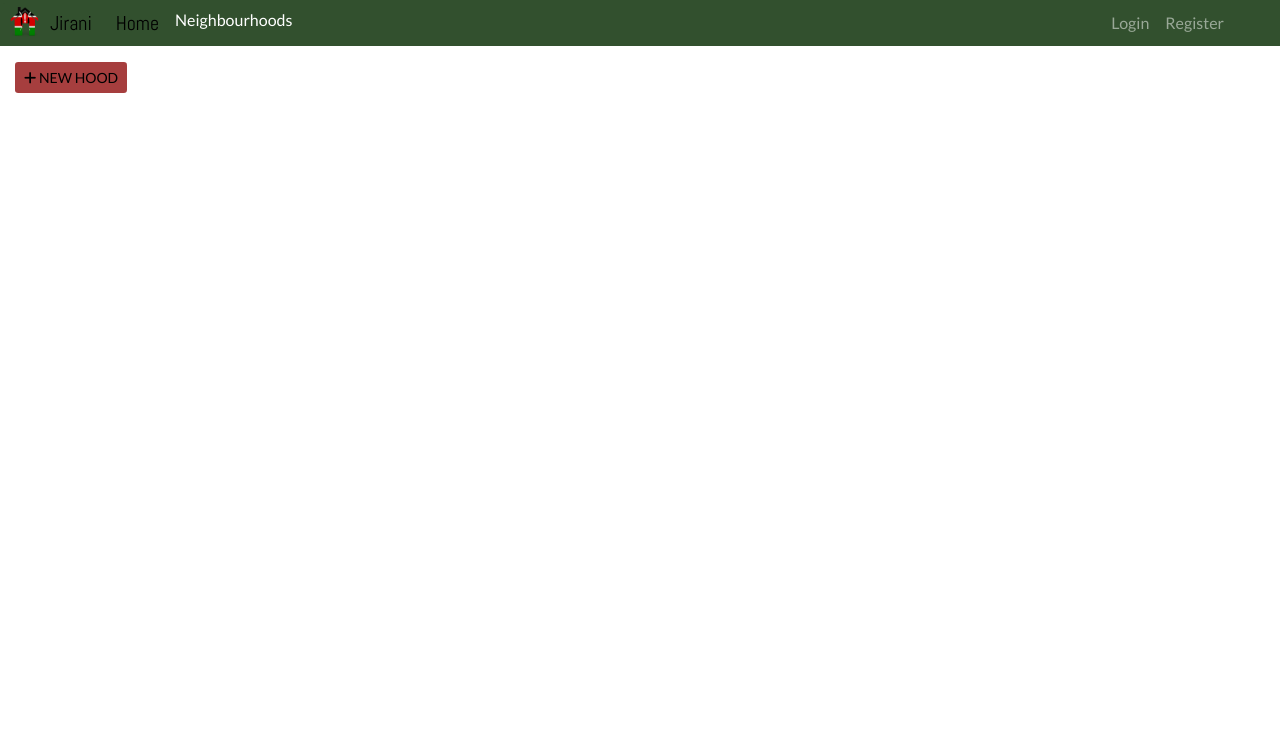
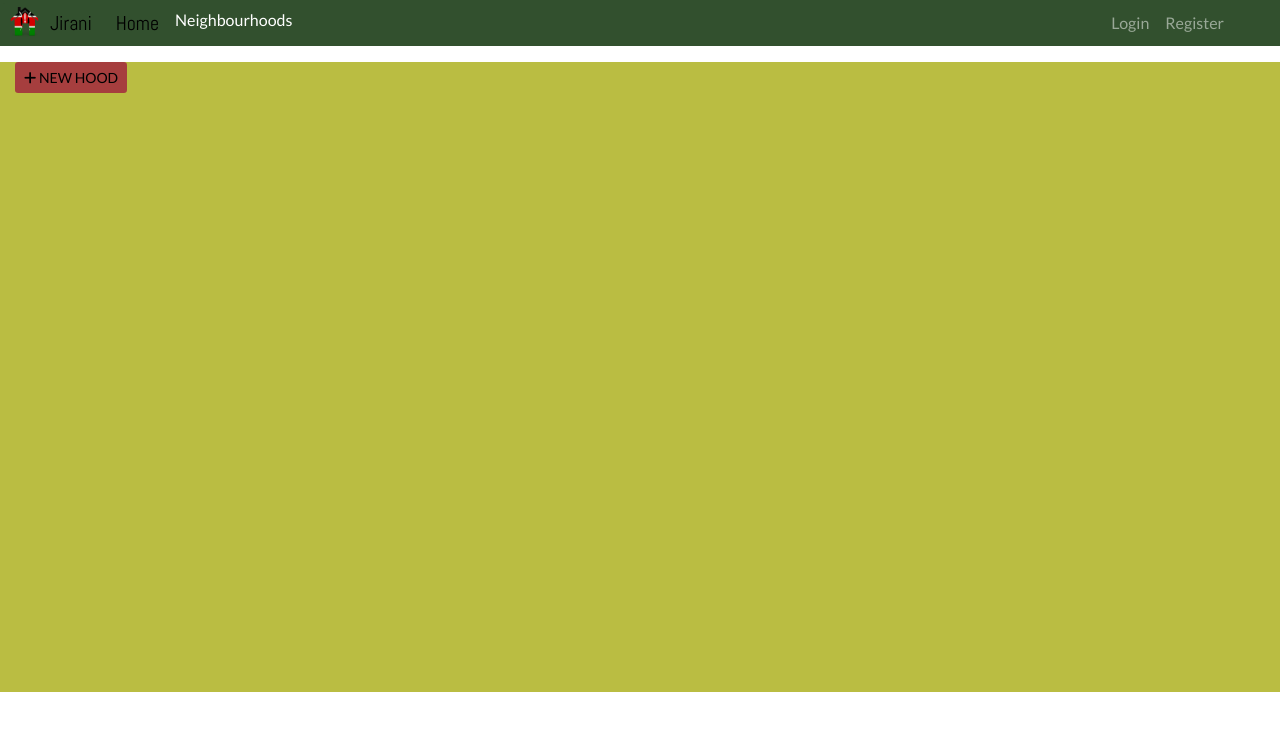
Before and after one commit to Wambui-123/NeighbourHood, a Django app: template neighbour/templates/all-neighbour/hoods.html in a window 1280 px wide. Shown: the top 731 px of the page. Run offline with Django 3.2, Linux system fonts and the light colour scheme; the template is opened without the code that fills it, so the values that code supplies are empty; some libraries are stand-ins or nearby versions; some web fonts are replaced.

Commit message:
styling templates

```diff
--- a/neighbour/static/css/style.css
+++ b/neighbour/static/css/style.css
@@ -37,6 +37,13 @@ body{
     background-size: 100% 100%;
     background-repeat: no-repeat;
     color: white;
+}
+
+#hoodsb{
+    background-color: #BABD42;
+    height: 630px;
+    background-size: 100% 100%;
+    background-repeat: no-repeat;
 }
 .sign{
     background-image: url(/static/photos/sign.png);
--- a/neighbour/templates/all-neighbour/hoods.html
+++ b/neighbour/templates/all-neighbour/hoods.html
@@ -4,13 +4,14 @@
 {% load bootstrap4 %}
 {% block content%}
 {{block.super}}
-<div class="container mt-3 mb-2 hoodsb">
+<div id="hoodsb">
+<div class="container mt-3 mb-2">
     {% if messages %}
     {% for message in messages %}
     <div class="alert {% if message.tags %}alert-{{ message.tags }}{% endif %} alert-dismissable">
         <button type="button" class="close" data-dismiss="alert" aria-hidden="true">&times;</button>
         {{message}}
-      </div>
+    </div>
     {% endfor %}
     {% endif %}
     <a href="{% url 'newhood' %}" class="btn join black font-weight-bol btn-sm"><i class="fas fa-plus"></i> NEW HOOD</a>
@@ -46,6 +47,7 @@
     </div>
     {% endfor %}
 </div>
+</div>
 {% comment %} <footer class="pt-1 pb-1">
     <div class="container">
     <div class="">
```
